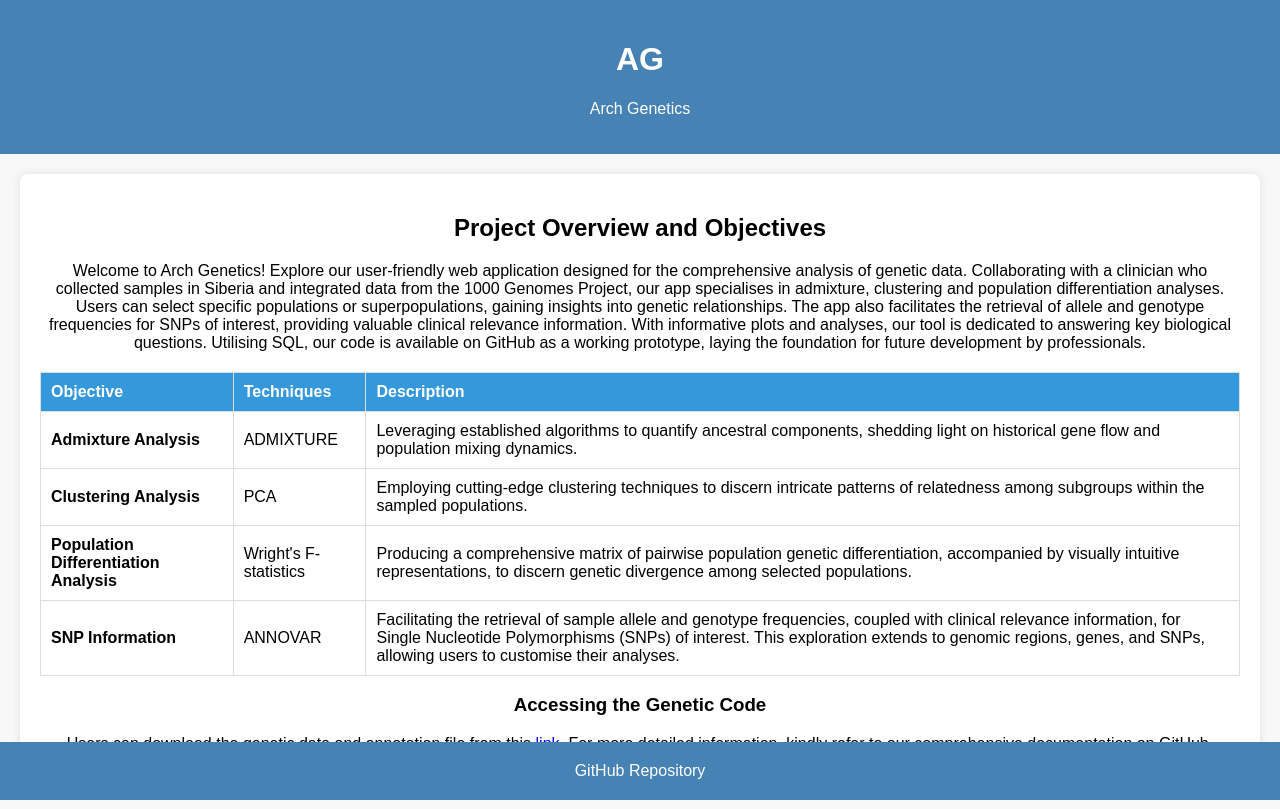
After one commit to c-c-lee/Software-Development-Project, a Flask app: template Flask_Project/templates/about.html in a window 1280 px wide. The commit adds this page. Run offline with Flask 3, Linux system fonts and the light colour scheme; the template is opened without the code that fills it, so the values that code supplies are empty.

Commit message:
HTML Adjustments

```diff
--- /dev/null
+++ b/Flask_Project/static/about.css
@@ -0,0 +1,36 @@
+/* about.css */
+
+body {
+    font-family: 'Arial', sans-serif;
+    background-color: #f8f8f8;
+}
+
+section.main-section {
+    background-color: #fff;
+    padding: 20px;
+    margin: 20px;
+    border-radius: 8px;
+    box-shadow: 0 0 10px rgba(0, 0, 0, 0.1);
+}
+
+table {
+    width: 100%;
+    margin-top: 20px;
+    border-collapse: collapse;
+}
+
+table, th, td {
+    border: 1px solid #ddd;
+}
+
+th, td {
+    padding: 10px;
+    text-align: left;
+}
+
+th {
+    background-color: #3498db;
+    color: #fff;
+}
+
+/* Add any additional styles specific to the about.html page */
--- a/Flask_Project/static/style.css
+++ b/Flask_Project/static/style.css
@@ -1,5 +1,5 @@
 body {
-    font-family:'Times New Roman', Times, serif;
+    font-family: 'Times New Roman', Times, serif;
     margin: 0;
     padding: 0;
     box-sizing: border-box;
@@ -11,9 +11,17 @@ header {
     color: #fff;
     text-align: center;
     padding: 20px 0;
+    width: 100%; /* Set the width to 100% */
 }
 
-section {
+.container {
+    display: flex;
+    flex-direction: column;
+    justify-content: center;
+    align-items: center;
+}
+
+.options-section {
     display: flex;
     justify-content: space-around;
     align-items: center;
@@ -32,13 +40,13 @@ section {
     text-align: center;
     text-decoration: none;
     color: #fff;
-    transition: box-shadow 0.3s ease, background-color 0.3s ease, border-color 0.3s ease; /* Added border color transition */
+    transition: box-shadow 0.3s ease, background-color 0.3s ease, border-color 0.3s ease;
 }
 
 .box:hover {
     box-shadow: 0 4px 8px rgba(0, 0, 0, 0.1);
-    background-color: mediumaquamarine; /* Added background color on hover */
-    border-color: mediumaquamarine; /* Added border color on hover */
+    background-color: mediumaquamarine;
+    border-color: mediumaquamarine;
 }
 
 .box h2 {
@@ -51,3 +59,28 @@ section {
     font-size: 1.1em;
     color: #eee;
 }
+
+.main-section {
+    text-align: center;
+    padding: 40px;
+}
+
+footer {
+    background-color: steelblue;
+    color: #fff;
+    text-align: center;
+    padding: 20px 0;
+    position: fixed;
+    bottom: 0;
+    width: 100%;
+}
+
+footer nav {
+    display: flex;
+    justify-content: space-around;
+}
+
+footer a {
+    color: #fff;
+    text-decoration: none;
+}
--- /dev/null
+++ b/Flask_Project/templates/about.html
@@ -0,0 +1,65 @@
+<!DOCTYPE html>
+<html lang="en">
+<head>
+    <meta charset="UTF-8">
+    <meta name="viewport" content="width=device-width, initial-scale=1.0">
+    <link rel="stylesheet" href="{{ url_for('static', filename='style.css') }}">
+    <link rel="stylesheet" href="{{ url_for('static', filename='about.css') }}">
+    <title>About Arch Genetics</title>
+</head>
+<body>
+
+    <div class="container">
+        <header>
+            <h1>AG</h1>
+            <p>Arch Genetics</p>
+        </header>
+
+        <section class="main-section">
+            <h2>Project Overview and Objectives</h2>
+
+            <p>Welcome to Arch Genetics! Explore our user-friendly web application designed for the comprehensive analysis of genetic data. Collaborating with a clinician who collected samples in Siberia and integrated data from the 1000 Genomes Project, our app specialises in admixture, clustering and population differentiation analyses. Users can select specific populations or superpopulations, gaining insights into genetic relationships. The app also facilitates the retrieval of allele and genotype frequencies for SNPs of interest, providing valuable clinical relevance information. With informative plots and analyses, our tool is dedicated to answering key biological questions. Utilising SQL, our code is available on GitHub as a working prototype, laying the foundation for future development by professionals.</p>
+            <table>
+                <tr>
+                    <th>Objective</th>
+                    <th>Techniques</th>
+                    <th>Description</th>
+                </tr>
+                <tr>
+                    <td><strong>Admixture Analysis</strong></td>
+                    <td>ADMIXTURE</td>
+                    <td>Leveraging established algorithms to quantify ancestral components, shedding light on historical gene flow and population mixing dynamics.</td>
+                </tr>
+                <tr>
+                    <td><strong>Clustering Analysis</strong></td>
+                    <td>PCA</td>
+                    <td>Employing cutting-edge clustering techniques to discern intricate patterns of relatedness among subgroups within the sampled populations.</td>
+                </tr>
+                <tr>
+                    <td><strong>Population Differentiation Analysis</strong></td>
+                    <td>Wright's F-statistics</td>
+                    <td>Producing a comprehensive matrix of pairwise population genetic differentiation, accompanied by visually intuitive representations, to discern genetic divergence among selected populations.</td>
+                </tr>
+                <tr>
+                    <td><strong>SNP Information</strong></td>
+                    <td>ANNOVAR</td>
+                    <td>Facilitating the retrieval of sample allele and genotype frequencies, coupled with clinical relevance information, for Single Nucleotide Polymorphisms (SNPs) of interest. This exploration extends to genomic regions, genes, and SNPs, allowing users to customise their analyses.</td>
+                </tr>
+            </table>
+
+            <h3>Accessing the Genetic Code</h3>
+
+            <p> Users can download the genetic data and annotation file from this <a href="https://drive.google.com/drive/folders/1pOK0YeOyB1itpyWR_9obdmekkIXBCZkj?usp=sharing">link</a>. For more detailed information, kindly refer to our comprehensive documentation on GitHub. </p>
+
+
+        </section>
+
+        <footer>
+            <nav></nav>
+                <a href="https://github.com/c-c-lee/Software-Development-Project">GitHub Repository</a>
+            </nav>
+        </footer>
+    </div>
+
+</body>
+</html>
--- a/Flask_Project/templates/admixture.html
+++ b/Flask_Project/templates/admixture.html
@@ -3,7 +3,7 @@
 <head>
     <meta charset="UTF-8">
     <meta name="viewport" content="width=device-width, initial-scale=1.0">
-    <title>Population Differentiation Analysis</title>
+    <title>Admixture Analysis</title>
     <!-- Correctly reference the CSS file using Flask's url_for -->
     <link rel="stylesheet" href="{{ url_for('static', filename='user_selection.css') }}">
 </head>
--- a/Flask_Project/templates/clustering.html
+++ b/Flask_Project/templates/clustering.html
@@ -3,7 +3,7 @@
 <head>
     <meta charset="UTF-8">
     <meta name="viewport" content="width=device-width, initial-scale=1.0">
-    <title>Population Differentiation Analysis</title>
+    <title>Clustering Analysis</title>
     <link rel="stylesheet" href="{{ url_for('static', filename='user_selection.css') }}">
 </head>
 <body>
```
Also changed, not shown: Flask_Project/static/snp_pop_results.css (added, +44 -0 lines), Flask_Project/templates/index.html (+21 -6 lines), Flask_Project/templates/popdiff.html (added, +49 -0 lines), Flask_Project/templates/popdiffresults.html (added, +22 -0 lines), Flask_Project/templates/popresults.html (deleted, +0 -46 lines), Flask_Project/templates/population.html (deleted, +0 -44 lines), Flask_Project/templates/snp.html (added, +47 -0 lines), Flask_Project/templates/snpresults.html (added, +53 -0 lines).
